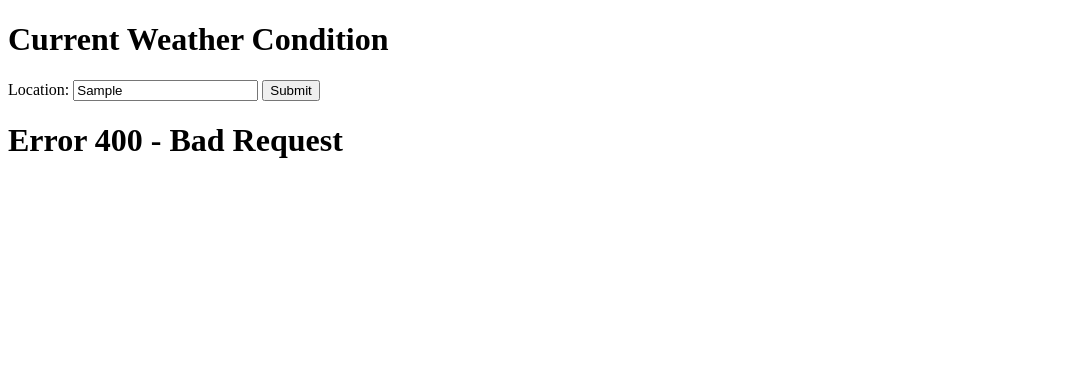
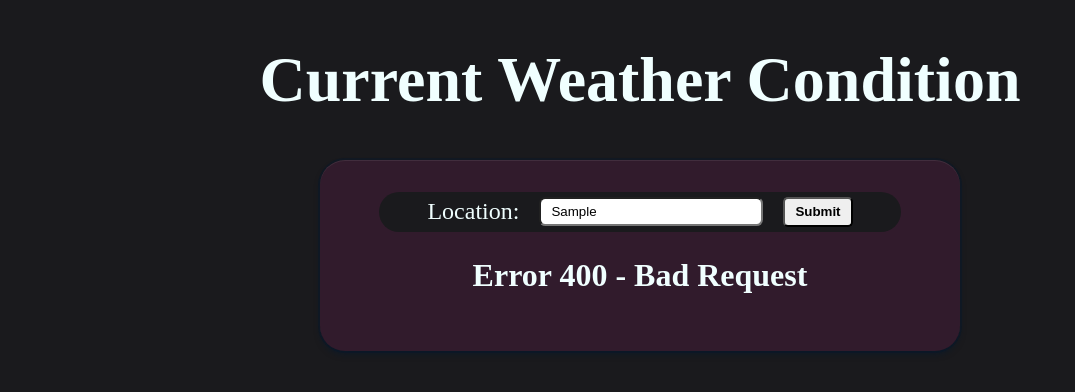
Before and after one commit to JohnDevHelix/Odin_WeatherApp, a website built with webpack: page src/template.html in a window 1280 px wide. Both pictures are taken after typing "Sample" into the empty fields and a click on the input "Submit". Shown: the whole page, without its empty margins (0-1075 px from the left). Built offline with nearby package versions, Linux system fonts and the light colour scheme; no server answers; a web font is replaced by a local one.

Commit message:
Added styles to containers and results

```diff
--- a/src/styles.css
+++ b/src/styles.css
@@ -1,3 +1,112 @@
+body {
+  background-color: #1a1a1d;
+  color: azure;
+  display: flex;
+  flex-direction: column;
+  align-items: center;
+  padding: 0;
+  margin: 0;
+  background-repeat: no-repeat;
+  background-size: cover;
+  background-position: center;
+  height: 100vh;
+}
+
+.header {
+  font-size: 2rem;
+  height: auto;
+  font-family: "Alkatra", serif;
+}
+
+.main-container {
+  display: flex;
+  font-family: "Bona Nova", serif;
+  font-weight: 400;
+  font-style: normal;
+  flex-direction: column;
+  align-items: center;
+  width: 50%;
+  background-color: rgba(59, 28, 50, 0.7);
+  box-shadow: rgba(6, 24, 44, 0.4) 0px 0px 0px 2px,
+    rgba(6, 24, 44, 0.65) 0px 4px 6px -1px,
+    rgba(255, 255, 255, 0.08) 0px 1px 0px inset;
+  border-radius: 25px;
+  padding-top: 2rem;
+  padding-bottom: 2rem;
+}
+
+.search-container {
+  display: flex;
+  justify-content: center;
+  align-items: center;
+  font-family: "Alkatra", serif;
+  width: 80%;
+  background-color: #1a1a1d;
+  gap: 20px;
+  font-size: 1.5rem;
+  border-radius: 30px;
+  padding: 5px;
+}
+
+input[type="text"] {
+  width: 200px;
+  height: 15px;
+  border-radius: 0.4rem;
+  padding: 5px 10px 5px 10px;
+}
+
+.container {
+  padding: 3rem;
+  display: inline;
+  text-align: center;
+  padding-top: 0;
+  padding-bottom: 0;
+}
+
+.container
+  *:not(
+    label,
+    span,
+    input[type="checkbox"],
+    .content-header,
+    img,
+    .image-container
+  ) {
+  margin: 25px;
+  padding: 0;
+}
+
+input[type="submit"] {
+  height: 30px;
+  font-weight: bold;
+  padding: 0px 10px 0px 10px;
+  border-radius: 5px;
+}
+
+.content-header {
+  text-align: center;
+  font-size: 2.5rem;
+  padding-top: 20px;
+}
+
+.h2-content {
+  font-size: 2rem;
+}
+
+.h3-content {
+  font-size: 1.7rem;
+  text-align: center;
+}
+
+.contents {
+  font-size: 1.5rem;
+}
+
+img {
+  width: 150px;
+  height: 150px;
+}
+
 .switch {
   position: relative;
   display: inline-block;
@@ -18,7 +127,7 @@
   left: 0;
   right: 0;
   bottom: 0;
-  background-color: #ccc;
+  background-color: #6a1e55;
   -webkit-transition: 0.4s;
   transition: 0.4s;
 }
@@ -36,11 +145,11 @@
 }
 
 input:checked + .slider {
-  background-color: #2196f3;
+  background-color: #a64d79;
 }
 
 input:focus + .slider {
-  box-shadow: 0 0 1px #2196f3;
+  box-shadow: 0 0 1px #a64d79;
 }
 
 input:checked + .slider:before {
@@ -61,6 +170,6 @@ input:checked + .slider:before {
 .checkbox-container {
   display: flex;
   align-items: center;
+  justify-content: center;
   font-size: 1rem;
-  gap: 20px;
 }
```
